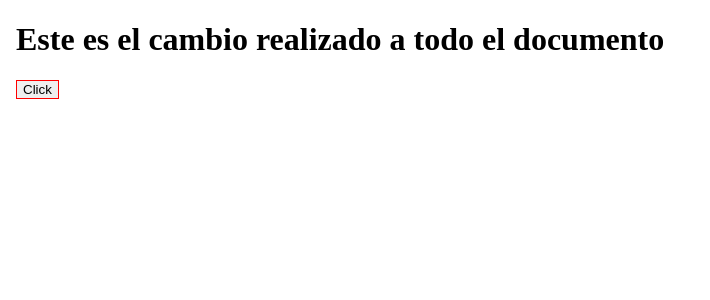
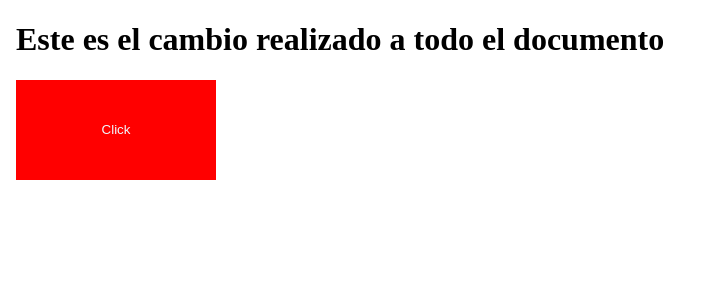
Before and after one commit to JamesGrisales/Proyecto_Gps, an Angular app: page / in a window 1280 px wide. Shown: the top 300 px of the page, without its empty margins (0-710 px from the left). Built offline with nearby package versions, Linux system fonts and the light colour scheme.

Commit message:
se le dieron algunos estilos al boton

```diff
--- a/src/app/app.component.html
+++ b/src/app/app.component.html
@@ -13,11 +13,21 @@
 
 </script>
 <body>
+  <style>
+     .boton{
+       border: 1px solid red;
+       background-color:red;
+       color: aliceblue;
+       width: 200px;
+       height: 100px;
+       text-overflow: clip;
+      }
+  </style>
 
 <h1>Este es el cambio realizado a todo el documento</h1>
 
 <a href="https://www.google.com" _blank>
-  <button class="boton" style="border: 1px solid red;">Click</button>
+  <button class="boton">Click</button>
 </a>
 
 
```
